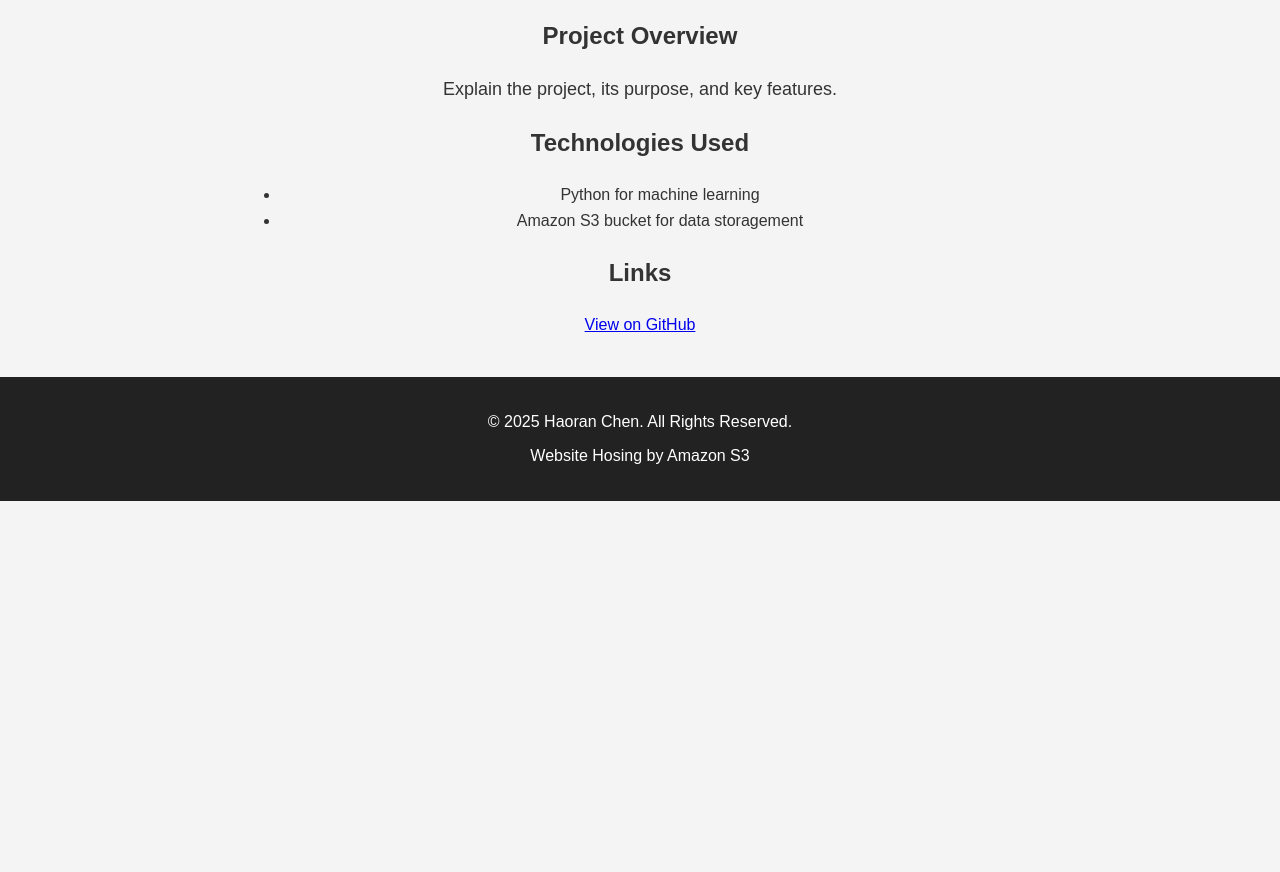
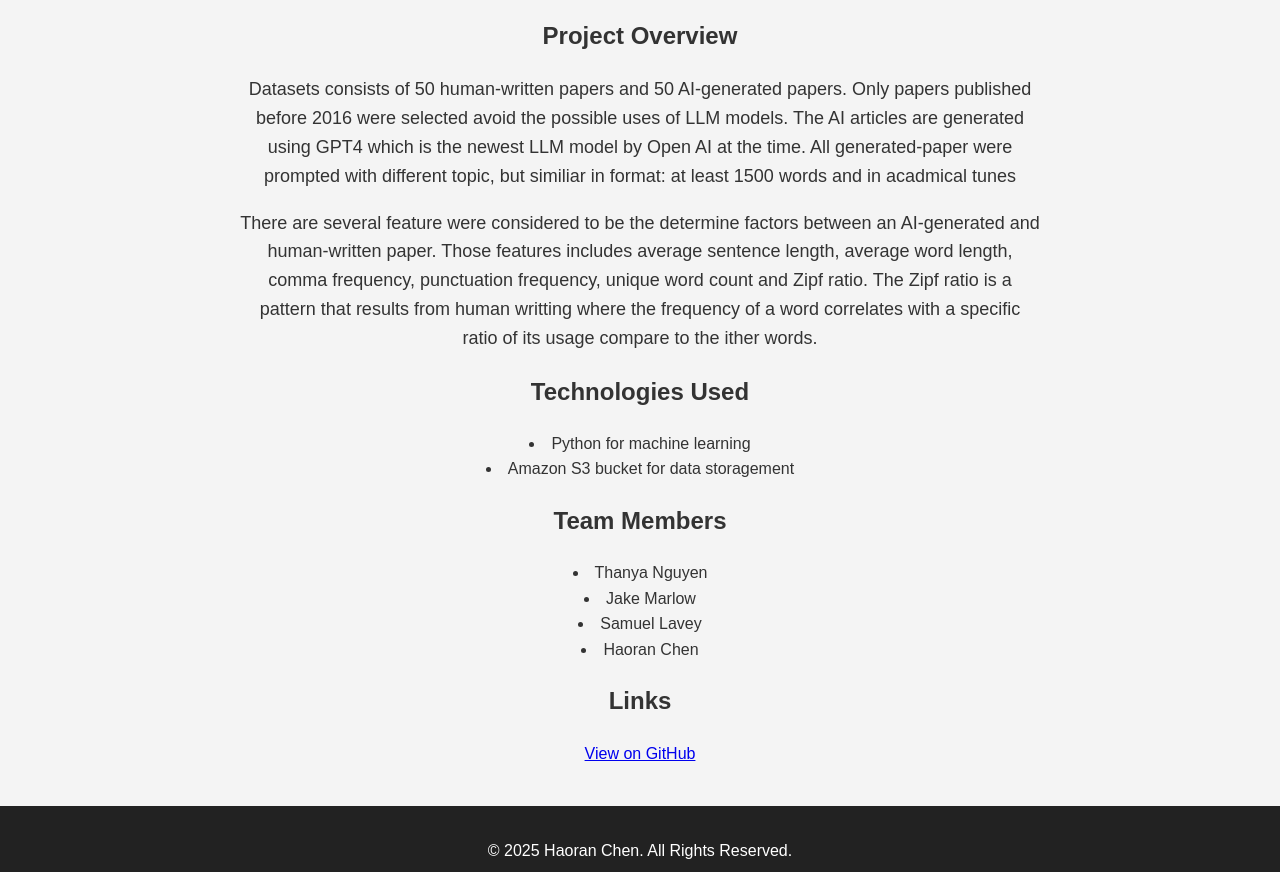
Before and after one commit to Mad-cel/WebsitePersonal, a plain HTML site: page projects/articleclassifier.html in a window 1280 px wide. Shown: the part 865-1737 px from the top of the page. Before the commit the page ends 1366 px from the top, so only its background shows below. Drawn offline with Linux system fonts and the light colour scheme.

Commit message:
Update articleclassifier.html
(unfinished )

```diff
--- a/projects/articleclassifier.html
+++ b/projects/articleclassifier.html
@@ -23,14 +23,28 @@
             approximately how much of them are AI generated. This is to raise awareness about how much thoughtless generation might be going on in academia.</p>
 
         <h2>Project Overview</h2>
-        <p>Explain the project, its purpose, and key features.</p>
+        <p>
+            Datasets consists of 50 human-written papers and 50 AI-generated papers. Only papers published before 2016 were selected
+                avoid the possible uses of LLM models. The AI articles are generated using GPT4 which is the newest LLM model
+                by Open AI at the time. All generated-paper were prompted with different topic, but similiar in format: at least 1500 words and in acadmical tunes
+        </p>
+
+        <p>
+            There are several feature were considered to be the determine factors between an AI-generated and human-written paper.
+            Those features includes average sentence length, average word length, comma frequency, punctuation frequency, unique word count and
+            Zipf ratio. The Zipf ratio is a pattern that results from human writting where the frequency of a word correlates with a specific ratio of
+            its usage compare to the ither words.
+        </p>
 
         <h2>Technologies Used</h2>
-        <ul>
             <li>Python for machine learning</li>
             <li>Amazon S3 bucket for data storagement</li>
-        </ul>
 
+        <h2>Team Members</h2>
+            <li>Thanya Nguyen</li>
+            <li>Jake Marlow</li>
+            <li>Samuel Lavey</li>
+            <li>Haoran Chen</li>
         <h2>Links</h2>
         <a href="https://github.com/fdac24/generated-research" target="_blank">View on GitHub</a>
     </main>
```
